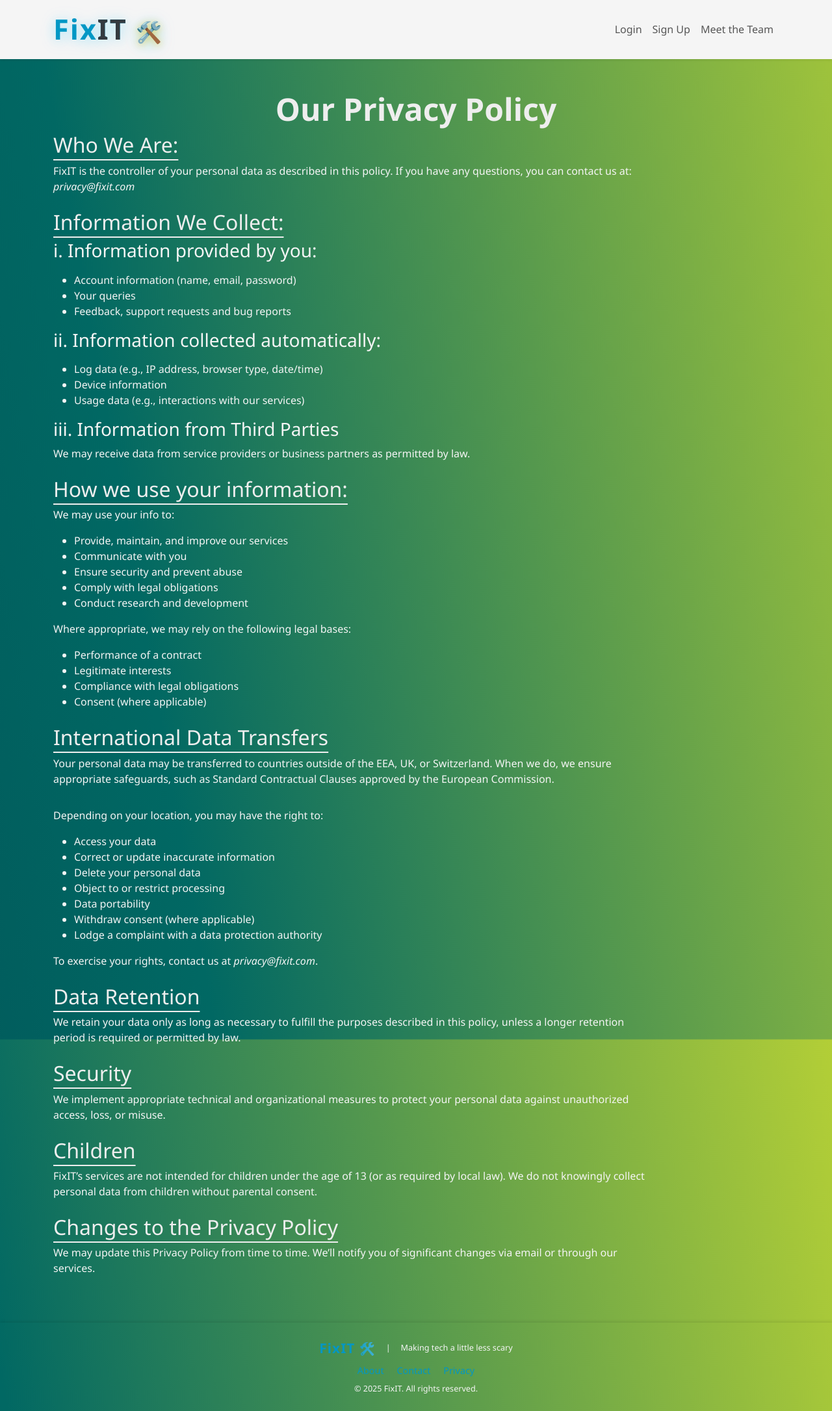
After one commit to HughKeenan/FixIT, a Django app: page /privacy in a window 1280 px wide. The commit adds this page. Shown: the whole page at 65% size. Run offline with Django 4.2, Linux system fonts and the light colour scheme; some libraries are stand-ins or nearby versions.

Commit message:
create privacy page

```diff
--- a/FixIT/urls.py
+++ b/FixIT/urls.py
@@ -35,4 +35,5 @@ urlpatterns = [
     path('meet-the-team/', views.meet_the_team, name='meet_the_team'),
     path('generate-pdf/', views.generate_pdf, name='generate_pdf'),
     path('contact/', views.contact, name='contact'),
+    path('privacy', views.privacy, name='privacy'),
 ]
--- a/fixit_app/views.py
+++ b/fixit_app/views.py
@@ -237,6 +237,15 @@ def contact(request):
 
     return render(request, 'contact.html', context)
 
+def privacy(request):
+    context = {'year': datetime.now().year}
+
+    if request.user.is_authenticated:
+        context['last_question'] = request.session.pop('last_question', None)
+        context['last_response'] = request.session.pop('last_response', None)
+
+    return render(request, 'privacy.html', context)
+
 def meet_the_team(request):
     context = {
         'title': 'Meet the Team',  # Example data
--- a/templates/base.html
+++ b/templates/base.html
@@ -60,7 +60,7 @@
                     <div class="footer-links mb-2">
                         <a href="{% url 'about' %}" class="footer-link mx-2">About</a>
                         <a href="{% url 'contact' %}" class="footer-link mx-2">Contact</a>
-                        <a href="#" class="footer-link mx-2">Privacy</a>
+                        <a href="{% url 'privacy' %}" class="footer-link mx-2">Privacy</a>
                     </div>
                     <p class="mb-0 footer-text text-muted small">&copy; {% now "Y" %} FixIT. All rights reserved.</p>
                 </div>
--- /dev/null
+++ b/templates/privacy.html
@@ -0,0 +1,142 @@
+{% extends "base.html" %}
+{% load static %}
+{% block content %}
+
+        <!-- Info about the site -->
+        <div class="text-center mb-2">
+            <h1 class="display-5 fw-bold">Our Privacy Policy</h1>
+        </div>
+
+        <div class="row">
+            <div class="col-md-10 mb-2">
+                <h2 class = "about_line">Who We Are:</h2>
+                <p class = "about_text">
+                    FixIT is the controller of your personal data as described in this policy. If you have any questions, you can contact us at:
+                    <i>privacy@fixit.com</i>
+                </p>
+            </div>
+        </div>
+
+        <div class="row">
+            <div class="col-md-10 mb-2">
+                <h2 class = "about_line">Information We Collect:</h2>
+                <h3 class = "about_text">i. Information provided by you:</h3>
+                <p class = "about_text">
+                    <ul class = "about_text">
+                        <li>Account information (name, email, password)</li>
+                        <li>Your queries</li>
+                        <li>Feedback, support requests and bug reports</li>
+                    </ul>
+                </p>
+                <h3 class = "about_text">ii. Information collected automatically:</h3>
+                <p class = "about_text">
+                    <ul class = "about_text">
+                        <li>Log data (e.g., IP address, browser type, date/time)</li>
+                        <li>Device information</li>
+                        <li>Usage data (e.g., interactions with our services)</li>
+                    </ul>
+                </p>
+                <h3 class = "about_text">iii. Information from Third Parties</h3>
+                <p class = "about_text">We may receive data from service providers or business partners as permitted by law.</p>
+            </div>
+        </div>
+
+        <div class = "row">
+            <div class="col-md-10 mb-2">
+            <h2 class = "about_line">How we use your information:</h3>
+                    <p class = "about_text"> We may use your info to:
+                        <ul class = "about_text">
+                            <li>Provide, maintain, and improve our services</li>
+                            <li>Communicate with you</li>
+                            <li>Ensure security and prevent abuse</li>
+                            <li>Comply with legal obligations</li>
+                            <li>Conduct research and development</li>
+                        </ul>
+                    </p>
+                    <p class = "about_text">Where appropriate, we may rely on the following legal bases:
+                        <ul class = "about_text">
+                            <li>Performance of a contract</li>
+                            <li>Legitimate interests</li>
+                            <li>Compliance with legal obligations</li>
+                            <li>Consent (where applicable)</li>
+                        </ul>
+                    </p>
+            </div>
+        </div>
+
+        <div class="row">
+            <div class="col-md-10 mb-2">
+                <h2 class = "about_line">International Data Transfers</h2>
+                <p class = "about_text">
+                    Your personal data may be transferred to countries outside of the EEA, UK, or Switzerland.
+                    When we do, we ensure appropriate safeguards, such as Standard Contractual
+                    Clauses approved by the European Commission.
+                </p>
+            </div>
+        </div>
+
+        <div class = "row">
+            <div class="col-md-10 mb-2">
+            <h2 class = "about_line"></h2>
+                    <p class = "about_text">
+                        Depending on your location, you may have the right to:
+                        <ul class = "about_text">
+                            <li>Access your data</li>
+                            <li>Correct or update inaccurate information</li>
+                            <li>Delete your personal data</li>
+                            <li>Object to or restrict processing</li>
+                            <li>Data portability</li>
+                            <li>Withdraw consent (where applicable)</li>
+                            <li>Lodge a complaint with a data protection authority</li>
+                        </ul>
+                    </p>
+                    <p class = "about_text">
+                        To exercise your rights, contact us at <i>privacy@fixit.com</i>.
+                    </p>
+            </div>
+        </div>
+
+        <div class="row">
+            <div class="col-md-10 mb-2">
+                <h2 class = "about_line">Data Retention</h2>
+                <p class = "about_text">
+                    We retain your data only as long as necessary to fulfill the purposes
+                    described in this policy, unless a longer retention period is required
+                    or permitted by law.
+                </p>
+            </div>
+        </div>
+
+        <div class="row">
+            <div class="col-md-10 mb-2">
+                <h2 class = "about_line">Security</h2>
+                <p class = "about_text">
+                    We implement appropriate technical and organizational measures to
+                    protect your personal data against unauthorized access, loss, or misuse.
+                </p>
+            </div>
+        </div>
+
+        <div class="row">
+            <div class="col-md-10 mb-2">
+                <h2 class = "about_line">Children</h2>
+                <p class = "about_text">
+                    FixIT’s services are not intended for children under the age of 13
+                    (or as required by local law). We do not knowingly collect personal
+                    data from children without parental consent.
+                </p>
+            </div>
+        </div>
+
+        <div class="row">
+            <div class="col-md-10 mb-2">
+                <h2 class = "about_line">Changes to the Privacy Policy</h2>
+                <p class = "about_text">
+                    We may update this Privacy Policy from time to time. We’ll notify
+                    you of significant changes via email or through our services.
+                </p>
+            </div>
+        </div>
+
+
+{% endblock %}
```
